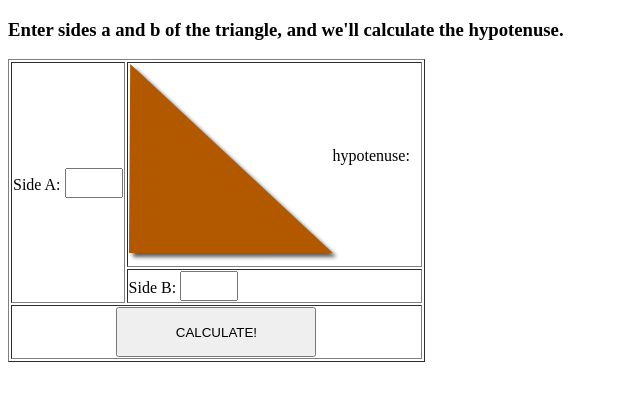
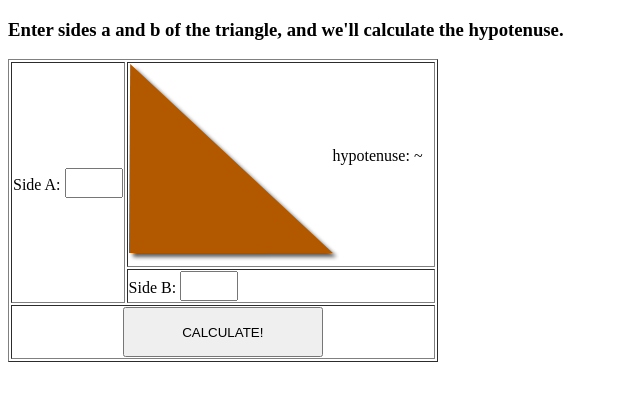
Before and after one commit to timpending/simpleServiceCalc, a plain HTML site: page app/index.html in a window 1280 px wide. Shown: the whole page, without its empty margins (0-640 px from the left). Drawn offline with nearby package versions, Linux system fonts and the light colour scheme.

Commit message:
added number filter

```diff
--- a/app/index.html
+++ b/app/index.html
@@ -22,7 +22,7 @@
             <td class="hypot">
 
               <img src="images/tri.png" />
-              <span>hypotenuse:  {{hypotenuse}}</span>
+              <span>hypotenuse: ~ {{hypotenuse | number: 3}}</span>
             </td>
 
           </tr>
```
